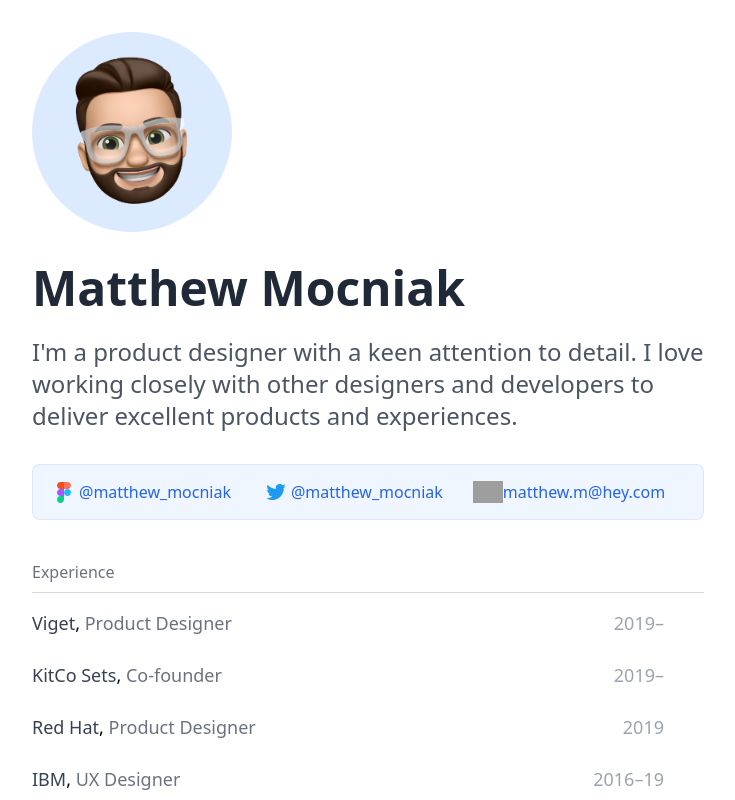
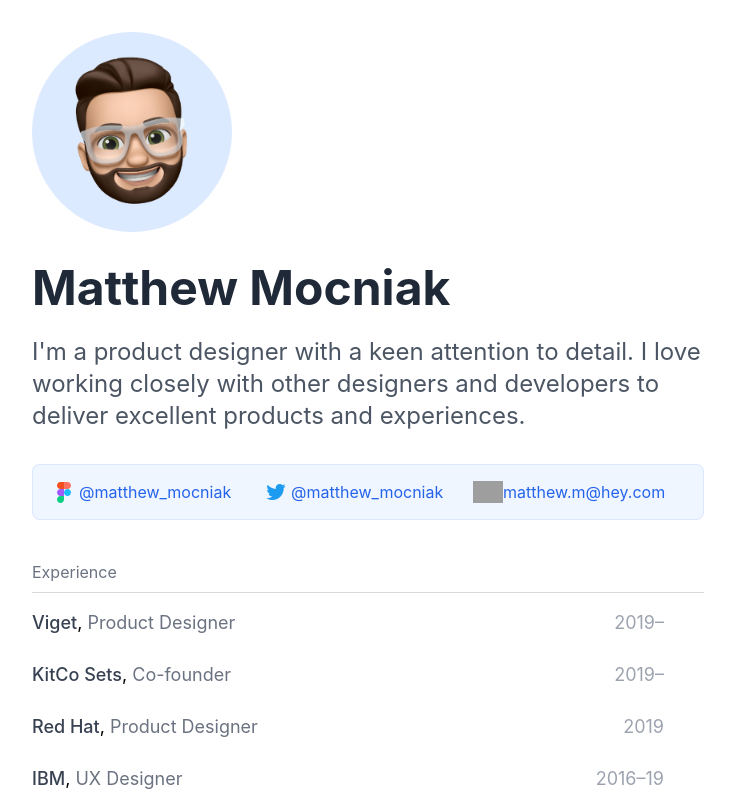
Before and after one commit to mmocniak/matthew-mocniak-com, a Next.js app: page / in a window 1280 px wide. Shown: the top 800 px of the page, without its empty margins (64-799 px from the left). Built offline with nearby package versions, Linux system fonts and the light colour scheme; grey boxes are pictures that could not be loaded.

Commit message:
Updated font to Inter

```diff
--- a/styles/globals.css
+++ b/styles/globals.css
@@ -2,3 +2,4 @@
 @tailwind base;
 @tailwind components;
 @tailwind utilities;
+@import url('https://fonts.googleapis.com/css2?family=Inter:wght@100;200;300;400;500;600;700&display=swap');
--- a/tailwind.config.js
+++ b/tailwind.config.js
@@ -1,4 +1,6 @@
 const colors = require('tailwindcss/colors')
+const defaultTheme = require('tailwindcss/defaultTheme')
+
 
 module.exports = {
   purge: ['./pages/*.{js,ts,jsx,tsx}'],
@@ -22,9 +24,14 @@ module.exports = {
         '3/5': '60%',
       }
     },
+    fontFamily: {
+      'sans': ['Inter', ...defaultTheme.fontFamily.sans],
+     }
   },
+
   variants: {
     extend: {
+      fontFamily: ['hover', 'focus'],
       backgroundColor: ['active'],
       textColor: ['active'],
       textDecoration: ['first'],
```
